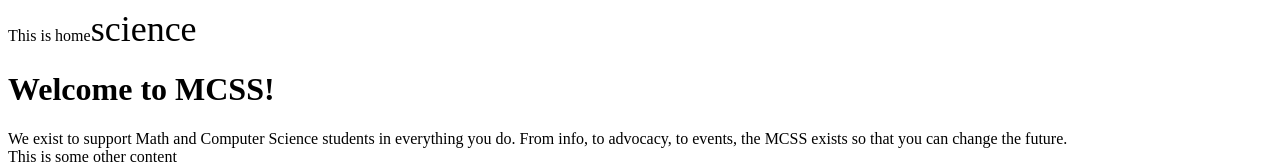
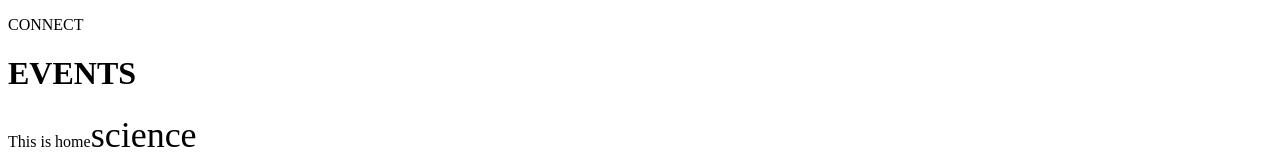
Before and after one commit to utmmcss/mcss-website-frontend, a Next.js app: page / in a window 1280 px wide. Shown: the top 164 px of the page. Built offline with nearby package versions, Linux system fonts and the light colour scheme.

Commit message:
working on add events

```diff
--- /dev/null
+++ b/components/EventSection.tsx
@@ -0,0 +1,12 @@
+import { FC } from 'react';
+
+interface IProps {}
+
+const EventSection: FC<IProps> = () => (
+  <div>
+    <p className="text-center text-gray-400 mb-2">CONNECT</p>
+    <h1 className="text-4xl text-center font-bold">EVENTS</h1>
+  </div>
+);
+
+export default EventSection;
--- a/pages/index.tsx
+++ b/pages/index.tsx
@@ -2,9 +2,11 @@
 import Card from '@components/Card';
 import ScrollingAvatars from '@components/ScrollingAvatars/ScrollingAvatarsContainer';
 import Icon from '@components/Icon';
+import EventSection from '@components/EventSection';
 
 const Home: FC = () => (
   <div className="h-screen">
+    <EventSection />
     <div>
       This is home
       <Icon size="lg" variations="two-tone">
```
